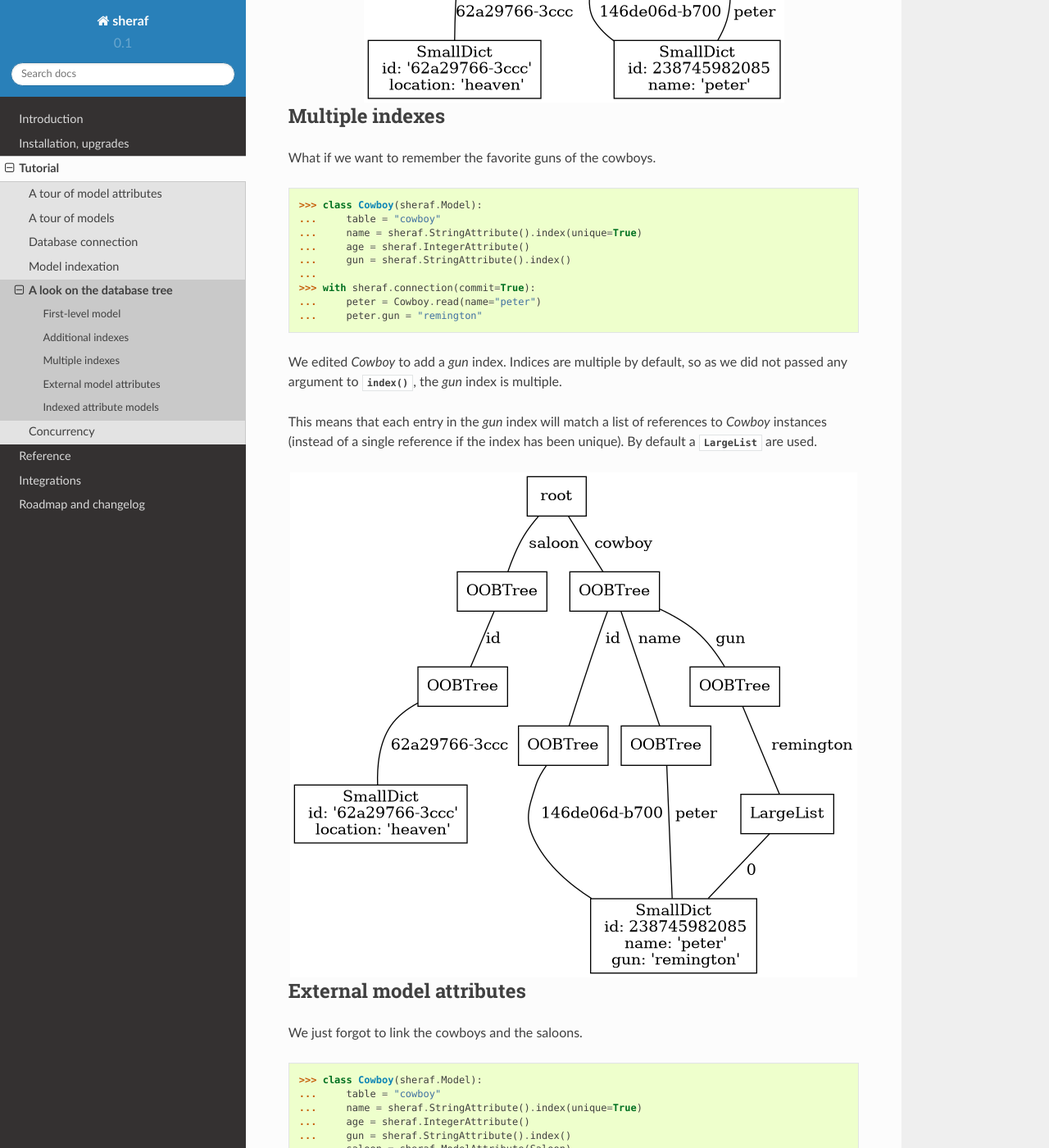
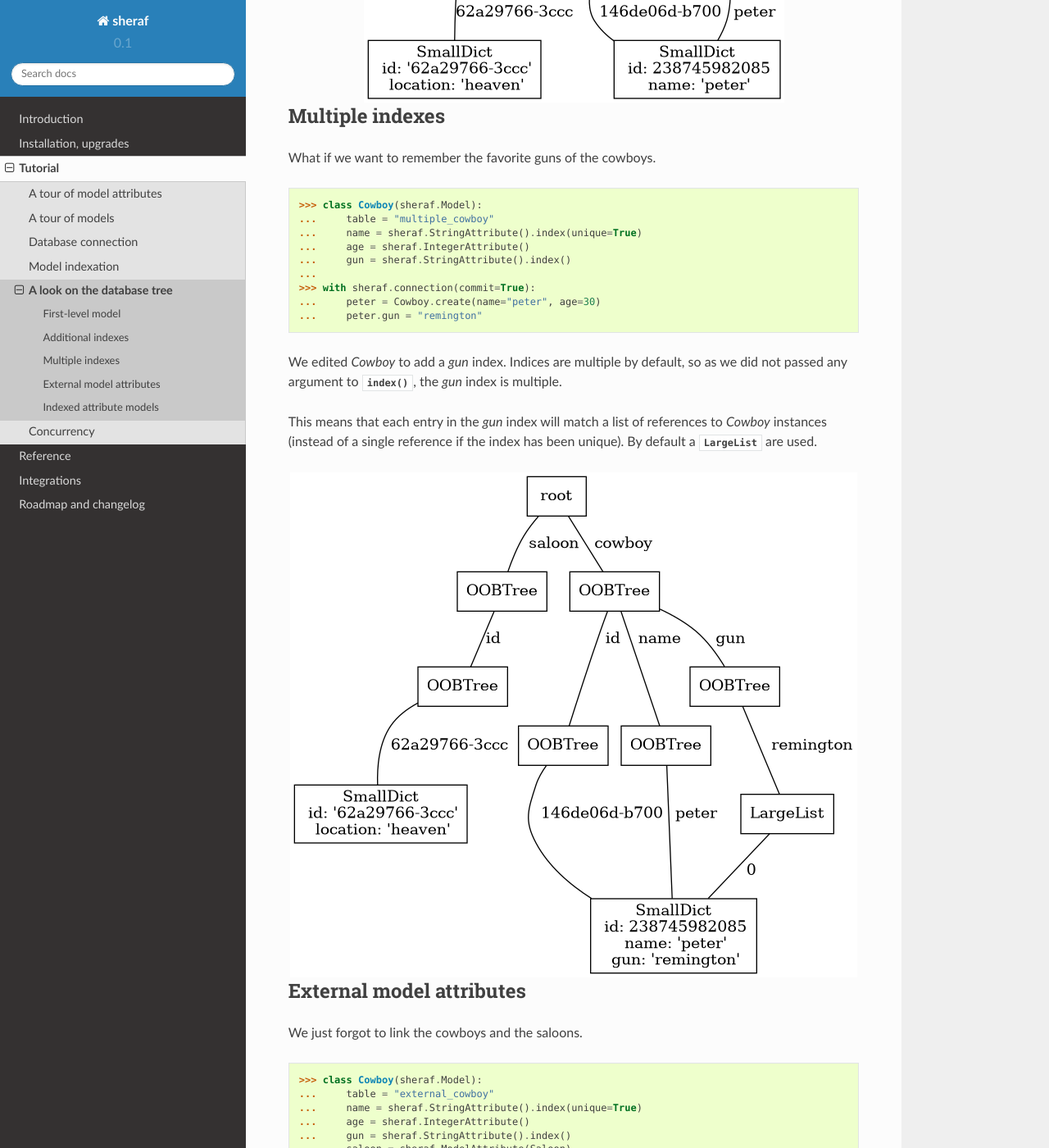
Before and after one commit to yaal-coop/sheraf, a Sphinx documentation site: the page built from doc/source/tutorial/databasetree.rst, in a window 1280 px wide and 1400 px high, scrolled down 1877 px. Shown: the whole window at 82% size. Built offline with Sphinx 7.4.7 and the Read the Docs theme 2.0.0, drawn with Linux system fonts in a browser that asks for light colours; some of the changed text lies outside the part shown.

```diff
--- a/doc/source/tutorial/databasetree.rst
+++ b/doc/source/tutorial/databasetree.rst
@@ -123,13 +123,13 @@ What if we want to remember the favorite guns of the cowboys.
 .. code-block:: python
 
    >>> class Cowboy(sheraf.Model):
-   ...     table = "cowboy"
+   ...     table = "multiple_cowboy"
    ...     name = sheraf.StringAttribute().index(unique=True)
    ...     age = sheraf.IntegerAttribute()
    ...     gun = sheraf.StringAttribute().index()
    ...
    >>> with sheraf.connection(commit=True):
-   ...     peter = Cowboy.read(name="peter")
+   ...     peter = Cowboy.create(name="peter", age=30)
    ...     peter.gun = "remington"
 
 We edited *Cowboy* to add a *gun* index. Indices are multiple by default,
@@ -199,14 +199,14 @@ We just forgot to link the cowboys and the saloons.
 .. code-block:: python
 
    >>> class Cowboy(sheraf.Model):
-   ...     table = "cowboy"
+   ...     table = "external_cowboy"
    ...     name = sheraf.StringAttribute().index(unique=True)
    ...     age = sheraf.IntegerAttribute()
    ...     gun = sheraf.StringAttribute().index()
    ...     saloon = sheraf.ModelAttribute(Saloon)
    ...
    >>> with sheraf.connection(commit=True):
-   ...     peter = Cowboy.read(name="peter")
+   ...     peter = Cowboy.create(name="peter", age=30, gun="remington")
    ...     peter.saloon = saloon
 
 We edited *Cowboy* to add an external reference to the *Saloon* model we
```
Also changed, not shown: other parts of doc/source/tutorial/databasetree.rst (+1 -1 lines).
